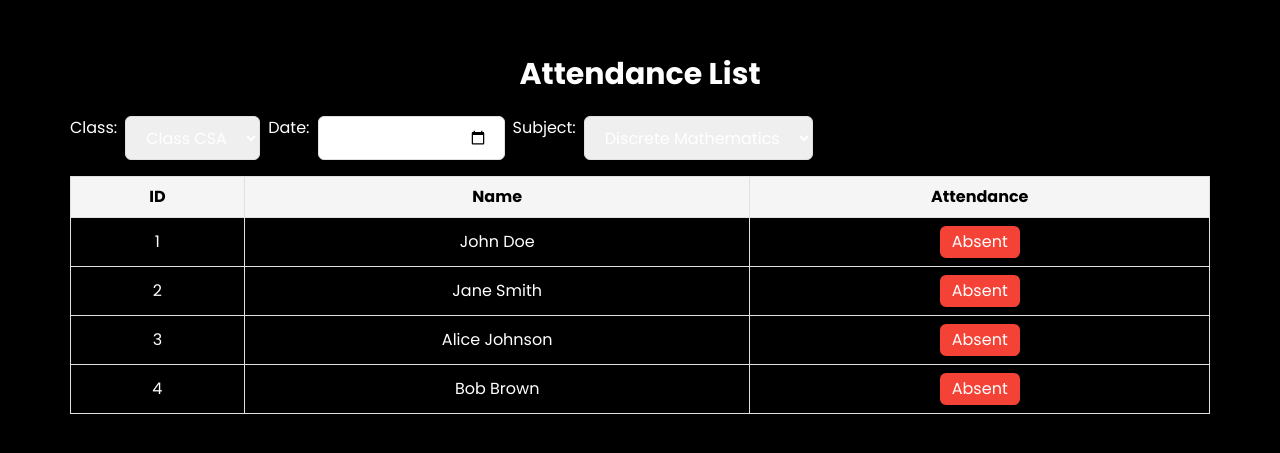
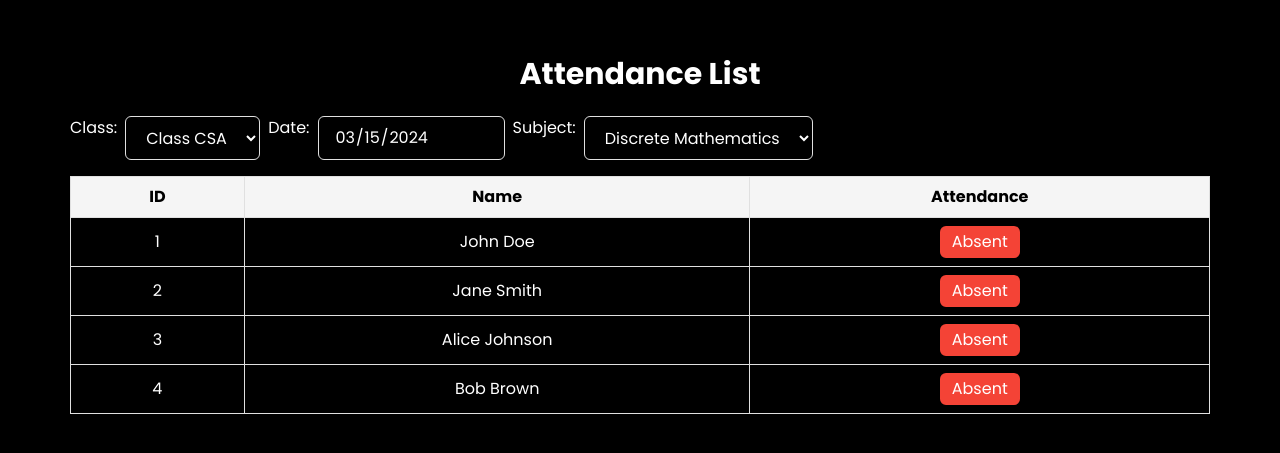
Before and after one commit to Bhagya005/College_Administration_Platform, a React (Vite) app: page /attendance in a window 1280 px wide. Shown: the part 165-618 px from the top of the page. Built offline with nearby package versions, Linux system fonts and the light colour scheme.

Commit message:
Update Attendance.jsx

```diff
--- a/src/pages/Attendance.jsx
+++ b/src/pages/Attendance.jsx
@@ -42,7 +42,7 @@ const Attendance = () => {
           id="class"
           value={selectedClass}
           onChange={handleClassChange}
-          className="mr-2 px-4 py-2 border border-gray-300 rounded-md focus:outline-none"
+          className="mr-2 px-4 py-2 border border-gray-300 rounded-md focus:outline-none bg-black"
         >
           <option value="Class A">Class CSA</option>
           <option value="Class B">Class CSB</option>
@@ -56,7 +56,7 @@ const Attendance = () => {
           id="date"
           value={selectedDate}
           onChange={handleDateChange}
-          className="mr-2 px-4 py-2 border border-gray-300 rounded-md focus:outline-none"
+          className="mr-2 px-4 py-2 border border-gray-300 rounded-md focus:outline-none bg-black"
         />
         <label htmlFor="subject" className="mr-2">
           Subject:
@@ -65,7 +65,7 @@ const Attendance = () => {
           id="subject"
           value={selectedSubject}
           onChange={handleSubjectChange}
-          className="mr-2 px-4 py-2 border border-gray-300 rounded-md focus:outline-none"
+          className="mr-2 px-4 py-2 border border-gray-300 rounded-md focus:outline-none bg-black"
         >
           <option value="Discrete Mathematics">Discrete Mathematics</option>
           <option value="Data Analytics">Data Analytics</option>
```
